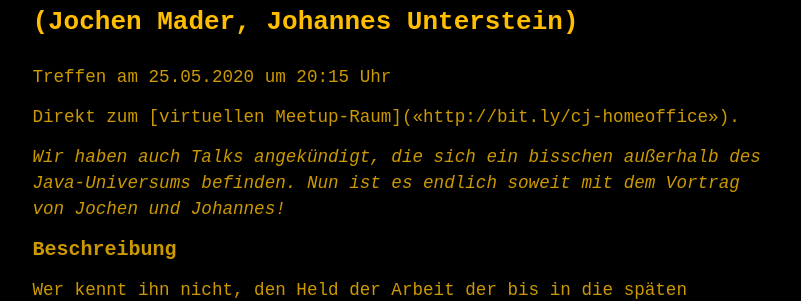
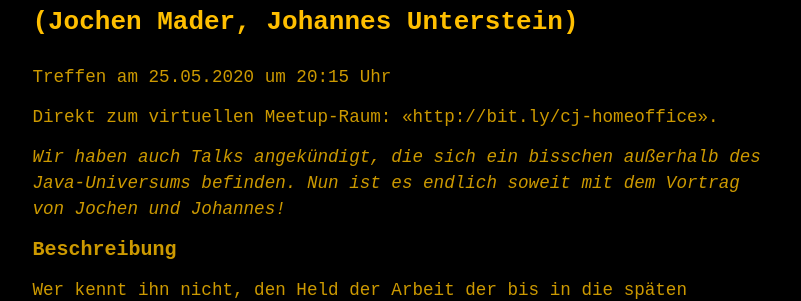
Before and after one commit to cyberjug/website, a Jekyll site: the page built from docs/_upcoming/2020-05-25-homeoffice.md, in a window 1280 px wide and 900 px high. Shown: the part 170-471 px from the top of the window, without its empty margins (234-1035 px from the left). Built offline with Jekyll 4.4.1, drawn with Linux system fonts in a browser that asks for light colours; some web fonts are replaced.

Commit message:
fix link

```diff
--- a/docs/_upcoming/2020-05-25-homeoffice.md
+++ b/docs/_upcoming/2020-05-25-homeoffice.md
@@ -9,7 +9,7 @@ published: true
 
 <b>{{ page.description }}</b>
 
-Direkt zum [virtuellen Meetup-Raum](<<http://bit.ly/cj-homeoffice>>).
+Direkt zum virtuellen Meetup-Raum: <<http://bit.ly/cj-homeoffice>>.
 
 *Wir haben auch Talks angekündigt, die sich ein bisschen außerhalb des Java-Universums befinden. Nun ist es endlich soweit mit dem Vortrag von Jochen und Johannes!*
 
```
